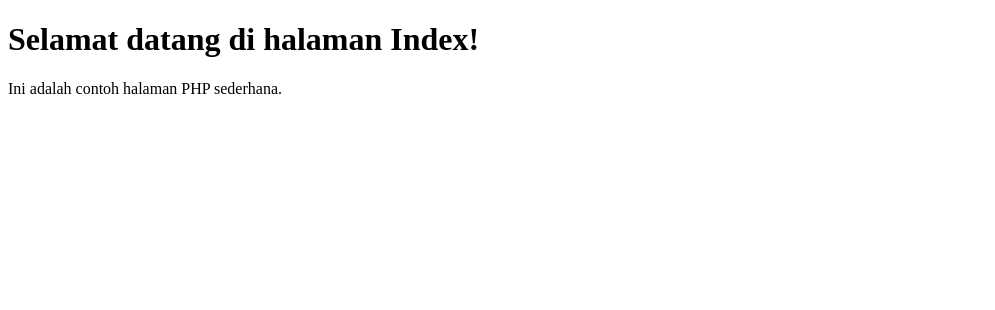
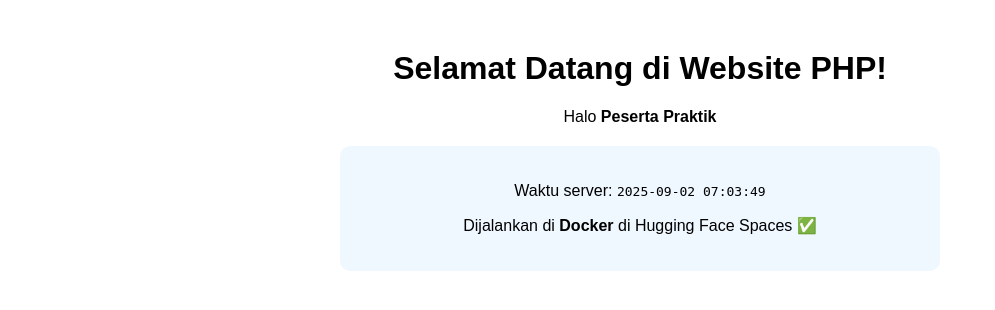
Before and after one commit to h1101241011-cloud/praktikumoop, a PHP site: page / in a window 1280 px wide. Shown: the top 310 px of the page, without its empty margins (0-995 px from the left). Run offline with PHP 8.4, Linux system fonts and the light colour scheme.

Commit message:
Update index.php

```diff
--- a/index.php
+++ b/index.php
@@ -1,14 +1,28 @@
 <?php
 // index.php
+$nama = "Peserta Praktik";
+$waktu = date("Y-m-d H:i:s");
 ?>
+
 <!DOCTYPE html>
 <html lang="id">
 <head>
     <meta charset="UTF-8">
-    <title>Halaman Index</title>
+    <title>Website PHP di Hugging Face</title>
+    <style>
+        body { font-family: Arial, sans-serif; text-align: center; margin-top: 50px; }
+        .container { max-width: 600px; margin: 0 auto; }
+        .box { background: #f0f8ff; padding: 20px; border-radius: 10px; margin-top: 20px; }
+    </style>
 </head>
 <body>
-    <h1>Selamat datang di halaman Index!</h1>
-    <p>Ini adalah contoh halaman PHP sederhana.</p>
+    <div class="container">
+        <h1>Selamat Datang di Website PHP!</h1>
+        <p>Halo <strong><?= htmlspecialchars($nama) ?></strong></p>
+        <div class="box">
+            <p>Waktu server: <code><?= $waktu ?></code></p>
+            <p>Dijalankan di <strong>Docker</strong> di Hugging Face Spaces ✅</p>
+        </div>
+    </div>
 </body>
 </html>
```
